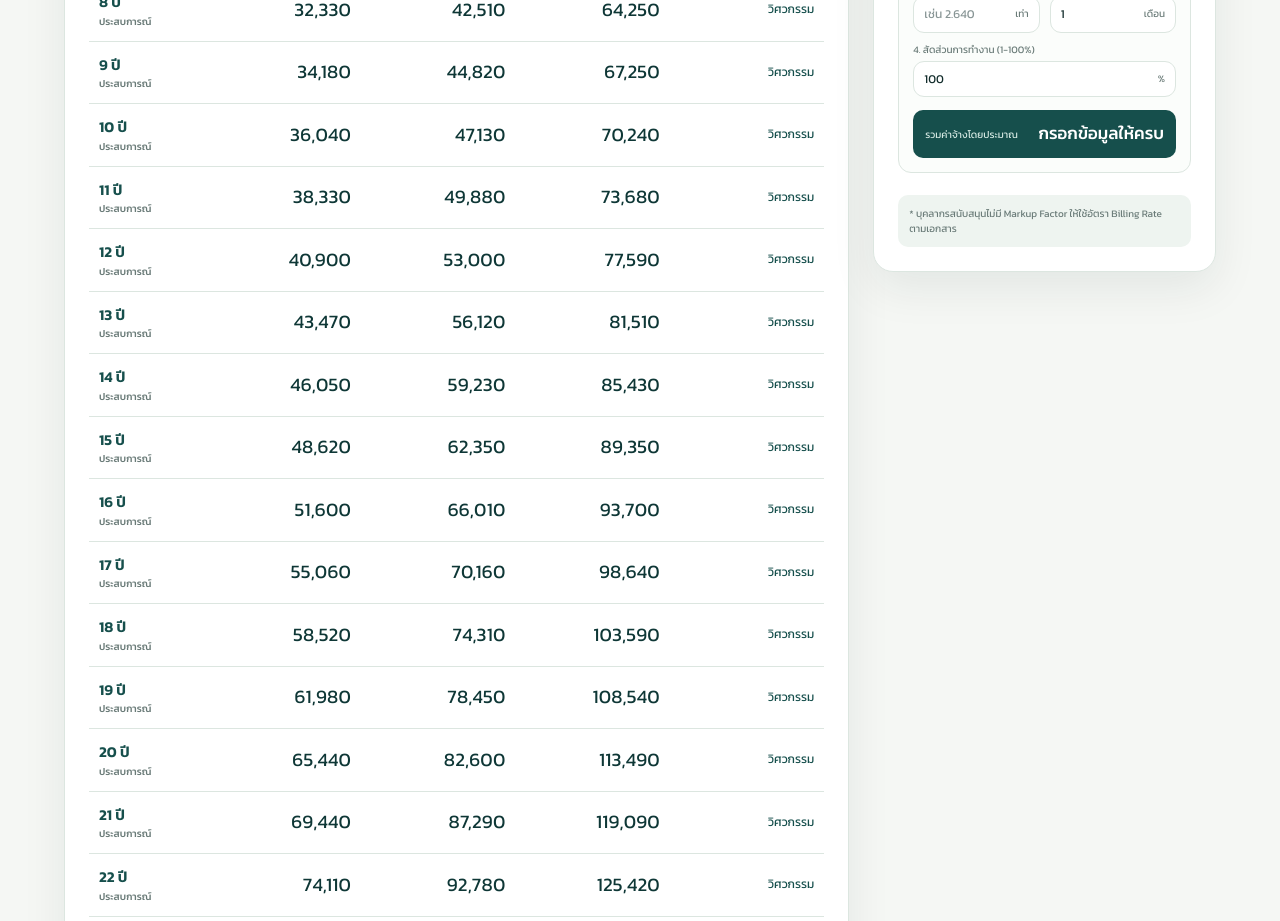
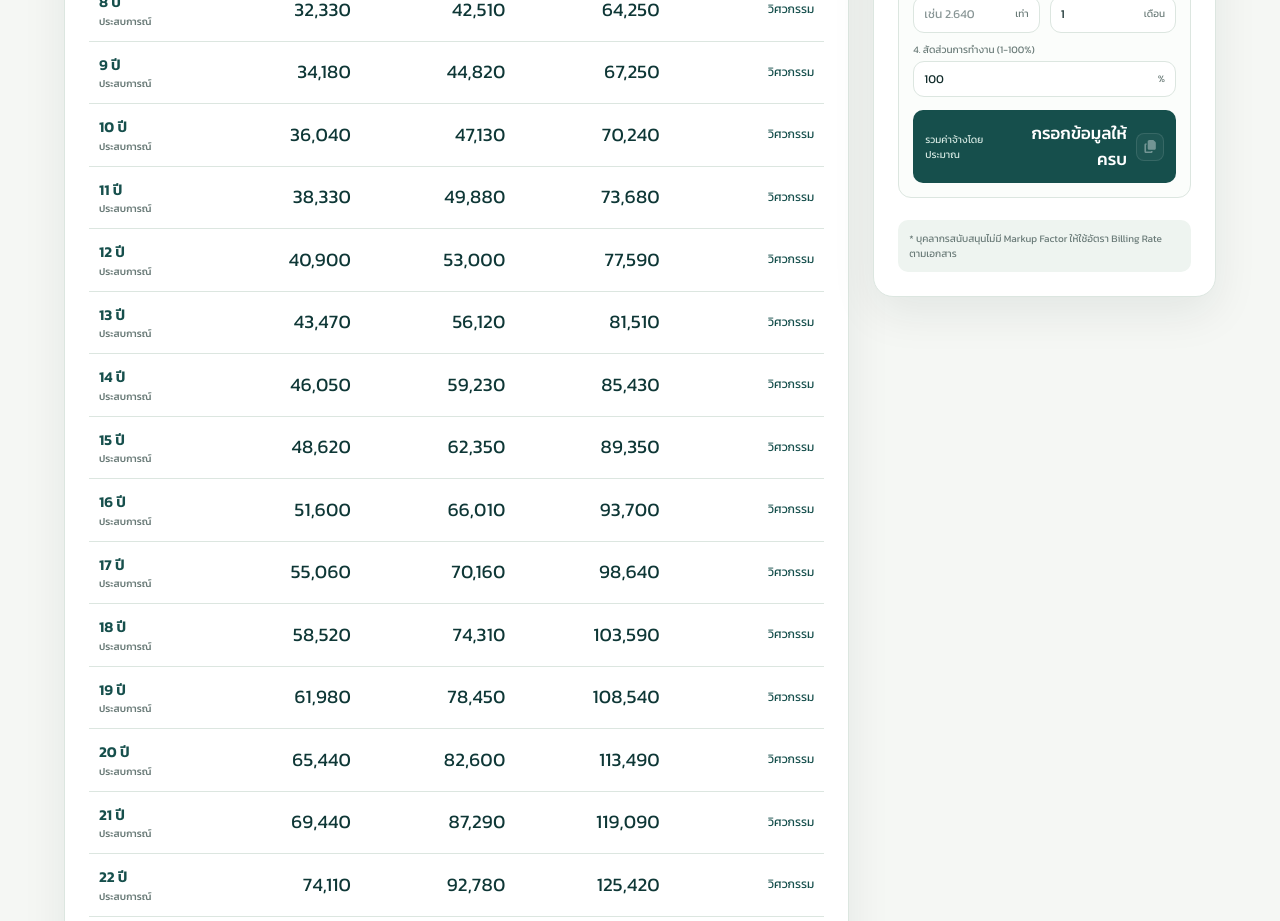
Before and after one commit to heyway007/consultant-fee-guide, a Next.js app: page / in a window 1280 px wide. Shown: the part 1220-2141 px from the top of the page. Built offline with nearby package versions, Linux system fonts and the light colour scheme.

Commit message:
feat: add copy action for calculated fee

```diff
--- a/app/globals.css
+++ b/app/globals.css
@@ -129,7 +129,11 @@ input:focus,select:focus,.input-with-icon:focus-within { border-color:var(--cora
 .calculator-input-wrap input { padding:9px 42px 9px 10px; background:var(--surface); font-size:12px; font-variant-numeric:tabular-nums; }
 .calculator-input-wrap small { position:absolute; top:50%; right:11px; color:var(--muted); font-size:10px; pointer-events:none; transform:translateY(-50%); }
 .calculator-result { display:flex; justify-content:space-between; align-items:center; gap:10px; margin-top:13px; border-radius:10px; background:var(--teal); padding:11px 12px; color:#d8ebe5; font-size:10px; }
+.calculator-result-value { display:flex; align-items:center; justify-content:flex-end; gap:9px; min-width:0; }
 .calculator-result strong { color:#fff; font-size:17px; font-weight:500; font-variant-numeric:tabular-nums; text-align:right; }
+.calculator-copy { display:grid; place-items:center; width:28px; height:28px; flex:0 0 auto; border:1px solid rgba(255,255,255,.28); border-radius:8px; background:rgba(255,255,255,.1); color:#fff; font-size:13px; }
+.calculator-copy:hover:not(:disabled) { border-color:rgba(255,255,255,.6); background:rgba(255,255,255,.2); }
+.calculator-copy:disabled { cursor:not-allowed; opacity:.4; }
 .panel-footnote { margin:22px 0 0; border-radius:10px; background:var(--surface-soft); padding:11px; color:var(--muted); font-size:10px; line-height:1.5; }
 .loading-box,.error-box,.empty-state { display:grid; place-items:center; min-height:260px; border:1px dashed var(--line); border-radius:14px; color:var(--muted); font-size:13px; text-align:center; }
 .loading-box { display:flex; justify-content:center; gap:9px; }
--- a/components/markup-calculator.tsx
+++ b/components/markup-calculator.tsx
@@ -2,7 +2,7 @@
 
 import { useMemo, useState } from "react";
 import { FontAwesomeIcon } from "@fortawesome/react-fontawesome";
-import { faRotateLeft } from "@fortawesome/free-solid-svg-icons";
+import { faCheck, faCopy, faRotateLeft } from "@fortawesome/free-solid-svg-icons";
 import { calculateConsultantFee, parseCalculatorNumber } from "@/lib/markup-calculator";
 
 type MarkupCalculatorProps = {
@@ -26,6 +26,7 @@ export default function MarkupCalculator({ baseRate, markupFactor }: MarkupCalcu
   const [factorOverride, setFactorOverride] = useState<string | null>(null);
   const [months, setMonths] = useState("1");
   const [workPercentage, setWorkPercentage] = useState("100");
+  const [copiedResult, setCopiedResult] = useState<string | null>(null);
   const baseSalary = baseSalaryOverride ?? formatBaseRate(baseRate);
   const factor = factorOverride ?? formatMarkupFactor(markupFactor);
 
@@ -35,12 +36,24 @@ export default function MarkupCalculator({ baseRate, markupFactor }: MarkupCalcu
     months: parseCalculatorNumber(months),
     workPercentage: parseCalculatorNumber(workPercentage),
   }), [baseSalary, factor, months, workPercentage]);
+  const formattedResult = result === null ? null : resultFormatter.format(result);
+  const isCopied = formattedResult !== null && copiedResult === formattedResult;
 
   const resetAutomaticValues = () => {
     setBaseSalaryOverride(null);
     setFactorOverride(null);
     setMonths("1");
     setWorkPercentage("100");
+  };
+
+  const copyResult = async () => {
+    if (formattedResult === null || !navigator.clipboard) return;
+    try {
+      await navigator.clipboard.writeText(formattedResult);
+      setCopiedResult(formattedResult);
+    } catch {
+      setCopiedResult(null);
+    }
   };
 
   return (
@@ -88,7 +101,12 @@ export default function MarkupCalculator({ baseRate, markupFactor }: MarkupCalcu
       </div>
       <div className="calculator-result" aria-live="polite">
         <span>รวมค่าจ้างโดยประมาณ</span>
-        <strong>{result === null ? "กรอกข้อมูลให้ครบ" : `${resultFormatter.format(result)} บาท`}</strong>
+        <div className="calculator-result-value">
+          <strong>{formattedResult === null ? "กรอกข้อมูลให้ครบ" : `${formattedResult} บาท`}</strong>
+          <button type="button" className="calculator-copy" onClick={() => void copyResult()} disabled={formattedResult === null} aria-label={isCopied ? "คัดลอกแล้ว" : "คัดลอกผลลัพธ์"} title={isCopied ? "คัดลอกแล้ว" : "คัดลอกตัวเลขผลลัพธ์"}>
+            <FontAwesomeIcon icon={isCopied ? faCheck : faCopy} aria-hidden="true" />
+          </button>
+        </div>
       </div>
     </section>
   );
```
Also changed, not shown: 1 other file (tests, documents, lock files or other folders).
